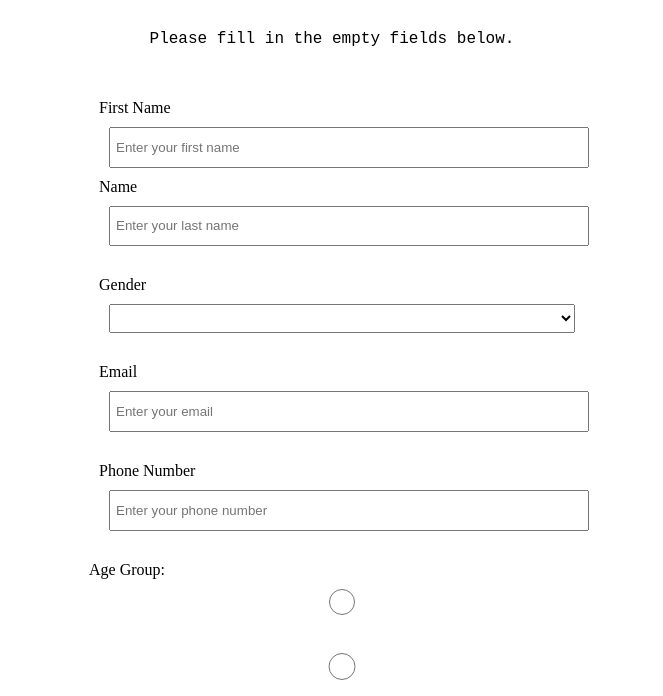
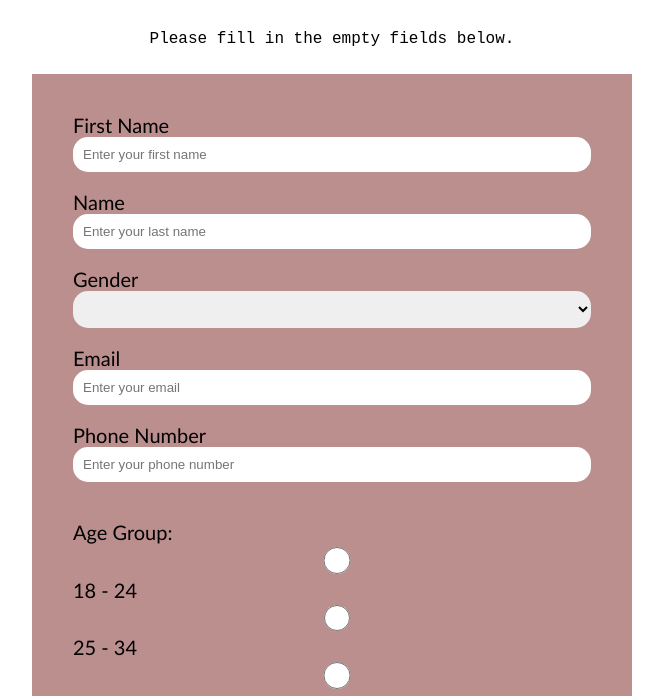
Before and after one commit to EveningStar05/simple-survey-form, a plain HTML site: page index.html in a window 1280 px wide. Shown: the part 104-800 px from the top of the page, without its empty margins (308-971 px from the left). Drawn offline with Linux system fonts and the light colour scheme.

Commit message:
fixed form positioning

```diff
--- a/index.html
+++ b/index.html
@@ -22,6 +22,9 @@
                     <label for="first-name" id="first-name-label">First Name
                         <input id="first-name" type="text" placeholder="Enter your first name" required>
                     </label>
+                </div>
+
+                <div class="input-group">
                     <label for="last-name" id="last-name-label">Name
                         <input id="last-" type="text" placeholder="Enter your last name" required>
                     </label>
@@ -50,10 +53,25 @@
                 </div>
             </fieldset>
             <fieldset>
-                <label for="" id="">Age Group:
-                    <input type="radio" id="" name="" value=""><br>
-                    <input type="radio" id="" name="" value=""><br><br>
-                </label>
+                <div class="input-group">
+                    <label for="" id="">Age Group:
+                        <label for="">
+                            <input type="radio" id="" name="" value="">18 - 24
+                        </label>
+                        <label for="">
+                            <input type="radio" id="" name="" value=""> 25 - 34
+                        </label>
+                        <label for="">
+                            <input type="radio" id="" name="" value=""> 35 - 44
+                        </label>
+                        <label for="">
+                            <input type="radio" id="" name="" value=""> 45 - 65
+                        </label>
+                        <label for="">
+                            <input type="radio" id="" name="" value=""> 65 above.
+                        </label>
+                    </label>
+                </div>
             </fieldset>
             <textarea>This is a text area</textarea><br><br>
             <input id="submit" type="submit">
--- a/styles.css
+++ b/styles.css
@@ -1,11 +1,18 @@
+* {
+    box-sizing: border-box;
+}
+
 body {
     width: 100%;
     height: 100vh;
     margin: 0;
 }
 
+div {
+    display: block;
+}
+
 .header {
-    display: block;
     text-align: center;
     margin: 0;
     padding: 10px;
@@ -21,28 +28,37 @@ body {
 
 #survey-form {
     width: 60vw;
-    max-width: 500px;
+    max-width: 600px;
     min-width: 300px;
+    margin: 0 auto;
+    padding: 20px;
+    background-color: rosybrown;
+}
+
+.input-group {
+    padding: 0.25rem;
+    margin: 10px;
+    align-items: center;
+}
+
+label {
     display: block;
-    margin: 0 auto;
-    padding: 10px;
+    font-family: 'Gill Sans', 'Gill Sans MT', Calibri, 'Trebuchet MS', sans-serif;
+    font-size: 20px;
 }
 
 label, input, select {
-    display: block;
+    border-radius: 15px;
+    border-style: none;
 }
 
 input, select, textarea {
-    margin: 10px;
-    padding: 5px;
+    padding: 10px;
+    /* margin: 10px 0 0 0; */
     width: 100%;
     min-height: 2em;
 }
 
-.input-group {
-    padding: 10px;
-    display: block;
-}
 
 fieldset {
     border: none;
```
